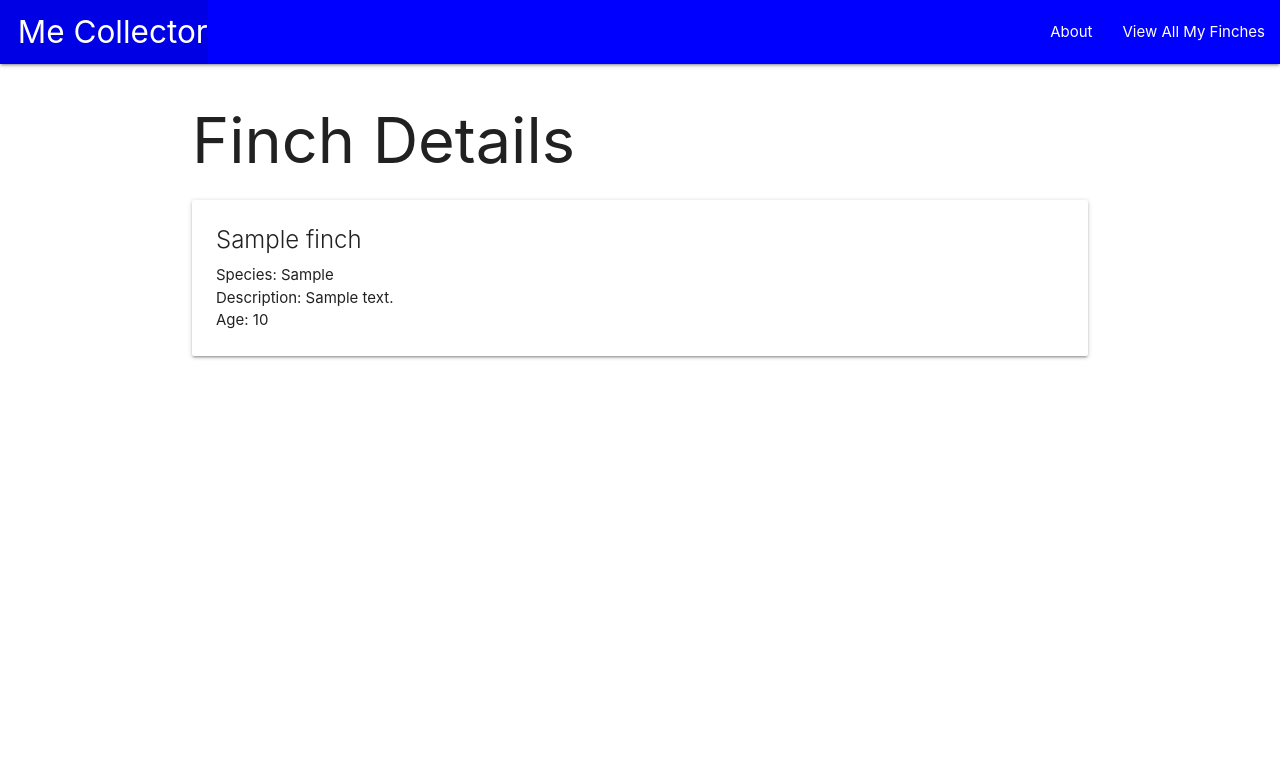
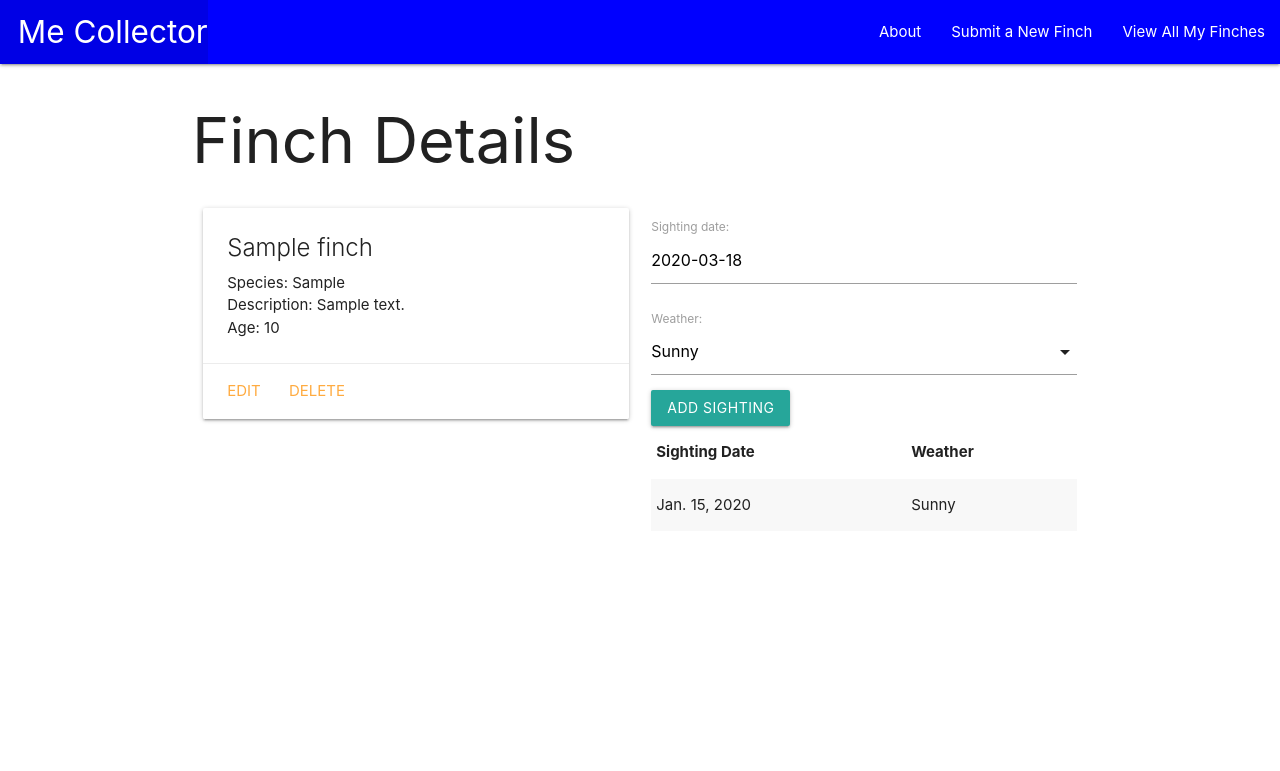
Before and after one commit to Ryan-Finch/Birds_of_War, a Django app: page /finches/1/ in a window 1280 px wide. Shown: the top 771 px of the page. Run offline with Django 3.2, Linux system fonts and the light colour scheme; tables that the repository leaves empty hold one stand-in row (values such as "Sample post").

Commit message:
first commit

```diff
--- a/main_app/admin.py
+++ b/main_app/admin.py
@@ -1,5 +1,6 @@
 from django.contrib import admin
-from .models import Finch
+from .models import Finch, Sighting
 # Register your models here.
 
 admin.site.register(Finch)
+admin.site.register(Sighting)
--- /dev/null
+++ b/main_app/forms.py
@@ -0,0 +1,7 @@
+from django.forms import ModelForm
+from .models import Sighting
+
+class SightingForm(ModelForm):
+    class Meta:
+        model = Sighting
+        fields = ['date', 'weather']
--- a/main_app/models.py
+++ b/main_app/models.py
@@ -1,9 +1,37 @@
 from django.db import models
+from django.urls import reverse
+# Create your models here.
 
-# Create your models here.
+WEATHER = (
+    ('S', 'Sunny'),
+    ('C', 'Cloudy'),
+    ('R', 'Rainy'),
+)
 
 class Finch(models.Model):
     name = models.CharField(max_length=100)
     species = models.CharField(max_length=100)
     description = models.TextField(max_length=250)
     age = models.IntegerField()
+
+    def __str__(self):
+        return self.name
+
+    def get_absolute_url(self):
+        return reverse('detail', kwargs={'finch_id': self.id})
+
+class Sighting(models.Model):
+    date = models.DateField('sighting date')
+    weather = models.CharField(
+        max_length=1,
+        choices=WEATHER,
+        default=WEATHER[0][0],
+    )
+
+    finch = models.ForeignKey(Finch, on_delete=models.CASCADE)
+
+    def __str__(self):
+        return f"{self.get_weather_display()} on {self.date}"
+
+    class Meta:
+        ordering = ['-date']
--- a/main_app/templates/base.html
+++ b/main_app/templates/base.html
@@ -5,9 +5,10 @@
   <meta charset="UTF-8">
   <meta name="viewport" content="width=device-width, initial-scale=1.0">
   <meta http-equiv="X-UA-Compatible" content="ie=edge">
-  <title>Finch ollector</title>
+  <title>Finch Collector</title>
   <link rel="stylesheet" href="https://cdnjs.cloudflare.com/ajax/libs/materialize/1.0.0/css/materialize.min.css">
-  <link rel="stylesheet" type="text/css" href="{% static 'css/style.css'%}">
+  <link rel="stylesheet" type="text/css" href="{% static 'css/style.css' %}">
+  <script src="https://cdnjs.cloudflare.com/ajax/libs/materialize/1.0.0/js/materialize.min.js"></script>
 </head>
 <body>
   <header class="navbar-fixed">
@@ -17,8 +18,9 @@
           <li><a href="/" class="left brand-logo">&nbsp;&nbsp;Me Collector</a></li>
         </ul>
         <ul class="right">
-          <li><a href="/about">About</a></li>
-          <li><a href="/finches">View All My Finches</a></li>
+          <li><a href="{%url 'about'%}">About</a></li>
+          <li><a href="{%url 'finch_create' %}">Submit a New Finch</a></li>
+          <li><a href="{%url 'index'%}">View All My Finches</a></li>
         </ul>
       </div>
     </nav>
--- a/main_app/templates/finches/detail.html
+++ b/main_app/templates/finches/detail.html
@@ -3,6 +3,8 @@
 
 <h1>Finch Details</h1>
 
+  <div class="row">
+    <div class="col s6">
       <div class="card">
         <div class="card-content">
           <span class="card-title">{{ finch.name }}</span>
@@ -14,6 +16,42 @@
             <p>Age: Hatchling</p>
           {% endif %}
         </div>
+        <div class="card-action">
+          <a href="{% url 'finch_update' finch.id%}">Edit</a>
+          <a href="{% url 'finch_delete' finch.id%}">Delete</a>
         </div>
-
+      </div>
+    </div>
+    <div class="col s6">
+      <form action='{% url 'add_sighting' finch.id%}' method="post">
+        {%csrf_token%}
+        {{sighting_form.as_p}}
+        <input type="submit" class="btn" value="Add Sighting">
+      </form>
+      <table class="striped">
+        <thead>
+          <tr><th>Sighting Date</th><th>Weather</th></tr>
+        </thead>
+        <tbody>
+          {%for sighting in finch.sighting_set.all%}
+            <tr>
+              <td>{{sighting.date}}</td>
+              <td>{{sighting.get_weather_display}}</td>
+            </tr>
+          {%endfor%}
+        </tbody>
+      </table>
+    </div>
+  </div>
+  <script>
+    const dateEl = document.getElementById('id_date');
+      M.Datepicker.init(dateEl, {
+        format: 'yyyy-mm-dd',
+        defaultDate: new Date(),
+        setDefaultDate: true,
+        autoClose: true
+      });
+    var selectEl = document.getElementById('id_weather');
+    M.FormSelect.init(selectEl);
+  </script>
 {% endblock %}
--- a/main_app/urls.py
+++ b/main_app/urls.py
@@ -5,5 +5,9 @@ urlpatterns=[
     path('', views.home, name='home'),
     path('about/', views.about, name='about'),
     path('finches/', views.finches_index, name='index'),
-    path('finches/<int:finch_id>/', views.finches_detail, name='detail')
+    path('finches/<int:finch_id>/', views.finches_detail, name='detail'),
+    path('finches/create/', views.FinchCreate.as_view(), name='finch_create'),
+    path('finches/<int:pk>/update', views.FinchUpdate.as_view(), name='finch_update'),
+    path('finches/<int:pk>/delete', views.FinchDelete.as_view(), name='finch_delete'),
+    path('finces/<int:finch_id>/add_feeding/', views.add_sighting, name ='add_sighting')
 ]
--- a/main_app/views.py
+++ b/main_app/views.py
@@ -1,7 +1,29 @@
-from django.shortcuts import render
+from django.shortcuts import render, redirect
 from django.http import HttpResponse
+from django.views.generic import CreateView, UpdateView, DeleteView
 from .models import Finch
+from .forms import SightingForm
 # Create your views here.
+
+class FinchCreate(CreateView):
+    model = Finch
+    fields = '__all__'
+
+class FinchUpdate(UpdateView):
+    model = Finch
+    fields = ['species','description','age']
+
+class FinchDelete(DeleteView):
+    model = Finch
+    success_url = '/finches/'
+
+def add_sighting(request, finch_id):
+    form = SightingForm(request.POST)
+    if form.is_valid():
+        new_sighting = form.save(commit=False)
+        new_sighting.finch_id = finch_id
+        new_sighting.save()
+    return redirect('detail', finch_id=finch_id)
 
 def home(request):
     return HttpResponse('<h1>Hello Finch People</h1>')
@@ -15,4 +37,9 @@ def finches_index(request):
 
 def finches_detail(request, finch_id):
     finch = Finch.objects.get(id=finch_id)
-    return render(request, 'finches/detail.html', {'finch': finch})
+    sighting_form = SightingForm()
+
+    return render(request, 'finches/detail.html', {
+        'finch': finch,
+        'sighting_form': sighting_form
+        })
```
Also changed, not shown: main_app/templates/main_app/finch_confirm_delete.html (added, +13 -0 lines), main_app/templates/main_app/finch_form.html (added, +16 -0 lines), main_app/migrations/0002_sighting.py (added). Lines whose indentation alone changed are shown as unchanged.
